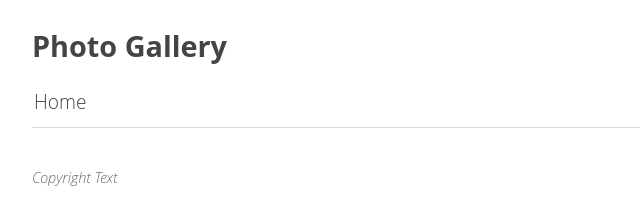
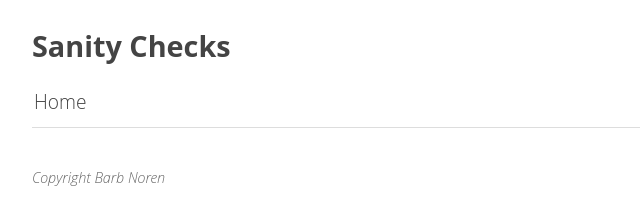
Before and after one commit to barbmakesthings/artgallery, a plain HTML site: page index.html in a window 1280 px wide. Shown: the whole page, without its empty margins (0-640 px from the left). Drawn offline with Linux system fonts and the light colour scheme.

Commit message:
Deploying to gh-pages from  @ 74aa7d1bd52dc01e2eb0d1040ad093878357302b 🚀

```diff
--- a/index.html
+++ b/index.html
@@ -4,7 +4,7 @@
   <head>
       <meta charset="utf-8" />
       <meta name="viewport" content="width=device-width, user-scalable=no" />
-      <title>Photo Gallery - Home</title>
+      <title>Sanity Checks - Home</title>
       <link rel="stylesheet" href="public/lightgallery/css/lightgallery.css" />
       <link rel="stylesheet" href="public/videojs/video-js.min.css" />
       <link rel="stylesheet" href="public/lightgallery/css/lg-exif.min.css" />
@@ -21,7 +21,7 @@
         Gallery title
       -->
       <header>
-        <h1><a href="index.html">Photo Gallery</a></h1>
+        <h1><a href="index.html">Sanity Checks</a></h1>
       </header>
 
       <!--
@@ -47,7 +47,7 @@
         Optional footer
       -->
       <footer>
-        <p>Copyright Text</p>
+        <p>Copyright Barb Noren</p>
       </footer>
 
     </div>
```
